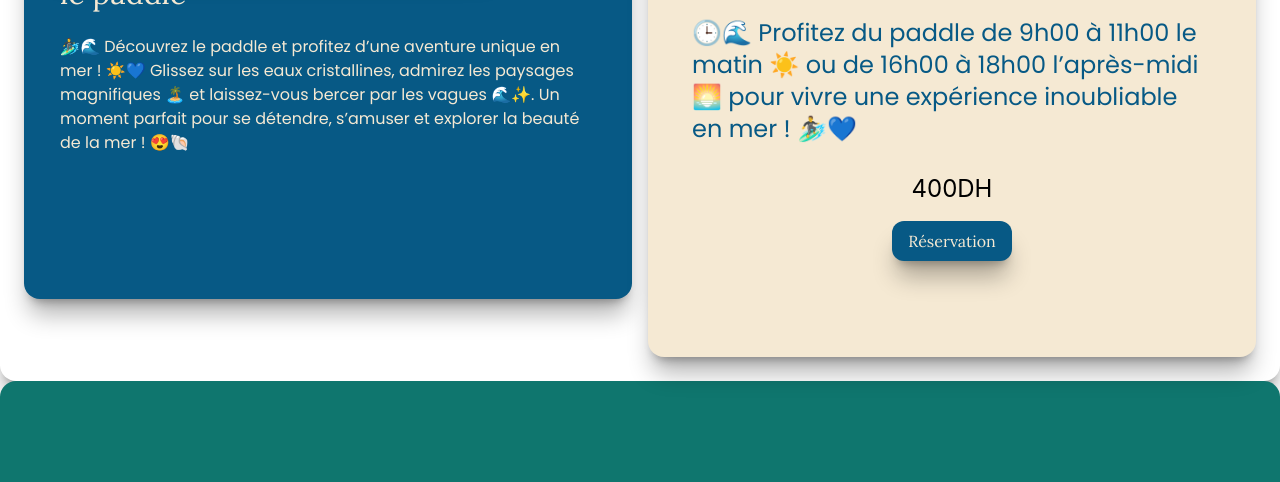
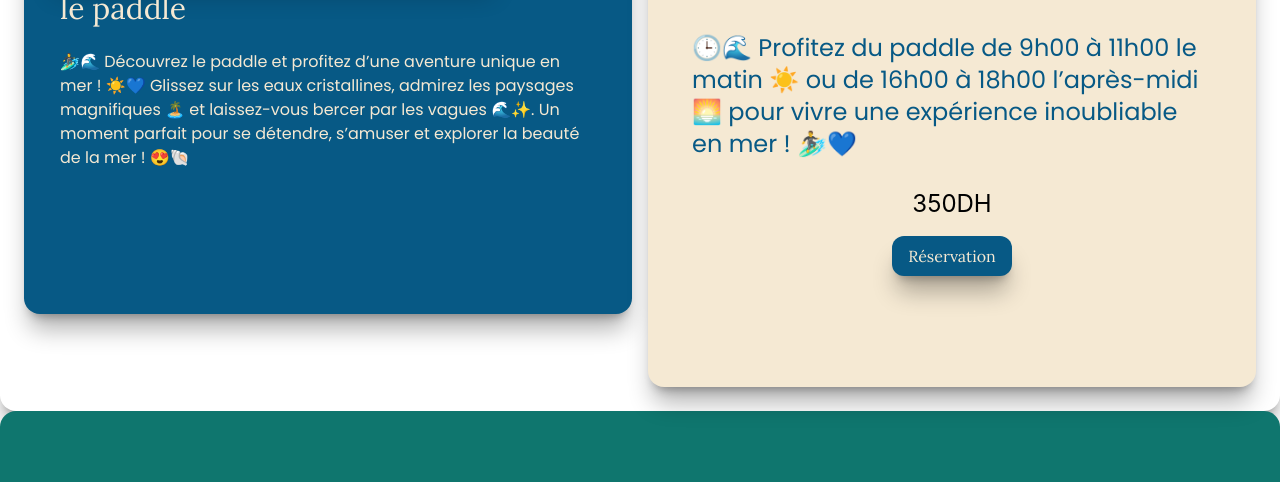
Before and after one commit to ahmadboudallaa-cloud/Marchica-Trips, a website built with Vite: page pages/activites/Paddle.html in a window 1280 px wide. Shown: the part 957-1439 px from the top of the page. Built offline with nearby package versions, Linux system fonts and the light colour scheme.

Commit message:
voici le quatriame  page de la list active  modifier la page

```diff
--- a/pages/activites/Paddle.html
+++ b/pages/activites/Paddle.html
@@ -45,14 +45,14 @@
             </div>
         </div>
         <div
-            class=" flex flex-col md:flex-row items-center w-full lg:flex-1 h-[500px] bg-[#F5E9D3] rounded-2xl p-6 shadow-xl/30  ">
+            class=" flex flex-col md:flex-row items-center w-full lg:flex-1 h-[530px] bg-[#F5E9D3] rounded-2xl p-6 shadow-xl/30  ">
             <div class="">
                 <h1 class=" flex justify-center p-2 font-Titre  text-3xl  text-[#075985]">Horaire</h1>
                 <p class=" flex justify-center  p-5 font-texte text-2xl text-[#075985] ">🕒🌊 Profitez du paddle de 9h00
                     à 11h00 le matin ☀️ ou de 16h00 à 18h00 l’après-midi 🌅 pour vivre une expérience inoubliable en mer
                     ! 🏄‍♂️💙
                 </p>
-                <h1 class=" flex justify-center p-2 text-2xl">400DH</h1>
+                <h1 class=" flex justify-center p-2 text-2xl">350DH</h1>
                 <div class=" flex justify-center m-2 ">
                     <a href="../reservation.html">
                         <button
```
